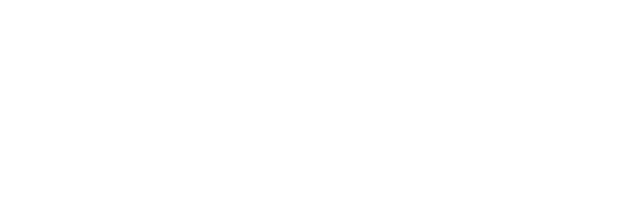
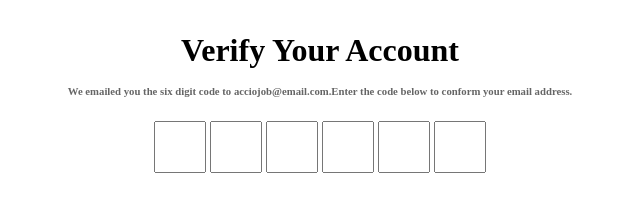
Before and after one commit to acciojob/OTP-Anujpanwar109, a website: page main.html in a window 1280 px wide. Shown: the whole page, without its empty margins (320-960 px from the left). Drawn offline with Linux system fonts and the light colour scheme.

Commit message:
created a submission

```diff
--- a/main.html
+++ b/main.html
@@ -7,6 +7,19 @@
 </head>
 
 <body>
+	<div class="main-container">
+		<h1 id="verification_heading">Verify Your Account</h1>
+		<h6 id="verification_subtext">We emailed you the six digit code to acciojob@email.com.Enter the code below to conform your email address.</h6>
+		<div class=code-container>
+			<input type="text" class="code" name="fBox" maxlength="1">
+			<input type="text" class="code" name="sBox" maxlength="1">
+			<input type="text" class="code" name="tBox" maxlength="1">
+			<input type="text" class="code" name="foBox" maxlength="1">
+			<input type="text" class="code" name="fiBox" maxlength="1">
+			<input type="text" class="code" name="sBox" maxlength="1">
+
+		</div>
+	</div>
 	<!-- the entire body must be written by student -->
     <script type="text/javascript" src="./script.js">
 </script>
--- a/script.js
+++ b/script.js
@@ -1 +1,26 @@
 //your JS code here. If required.
+let boxes=document.querySelectorAll(".code");
+
+for(let i=0;i<boxes.length;i++){
+	boxes[i].addEventListener("keydown",(event)=>{
+		if(event.key==="Backspace"&& i>0){
+			 event.preventDefault();
+			boxes[i-1].focus();
+			boxes[i].value=""
+		}
+		else if(event.key==="Backspace" && i===0){
+			if(boxes[i].value==="")
+				event.preventDefault();
+				boxes[i].focus();
+				boxes[i].value=""
+		}
+		else{
+			boxes[i].addEventListener("input",()=>{
+				if(i<boxes.length-1){
+				boxes[i+1].focus();
+	}
+})
+		}
+	})
+
+}
--- a/styles.css
+++ b/styles.css
@@ -1 +1,26 @@
 /*  your css code here. If applicable */
+*{
+	margin:0;
+	padding:0;
+}
+.main-container{
+	width:100vw;
+	heigth:100vh;
+	text-align:center;
+	padding-top:2rem;
+}
+#verification_subtext{
+	opacity:0.6;
+	margin-top:1rem;
+}
+.code{
+	width:3rem;
+	height:3rem;
+	font-size:2rem;
+	text-align:center;
+
+}
+.code-container{
+	margin-top:1.5rem
+
+}
```
